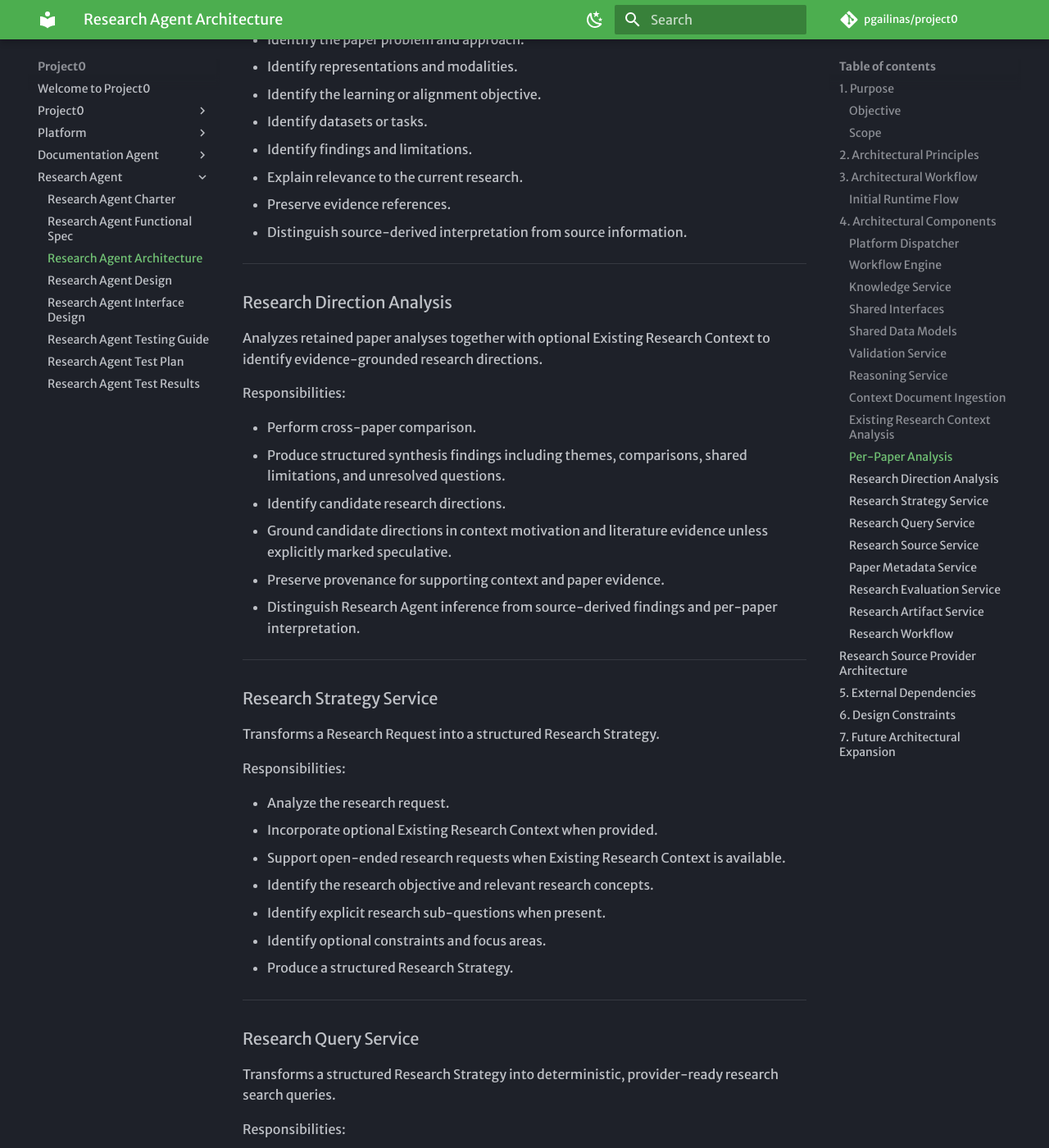
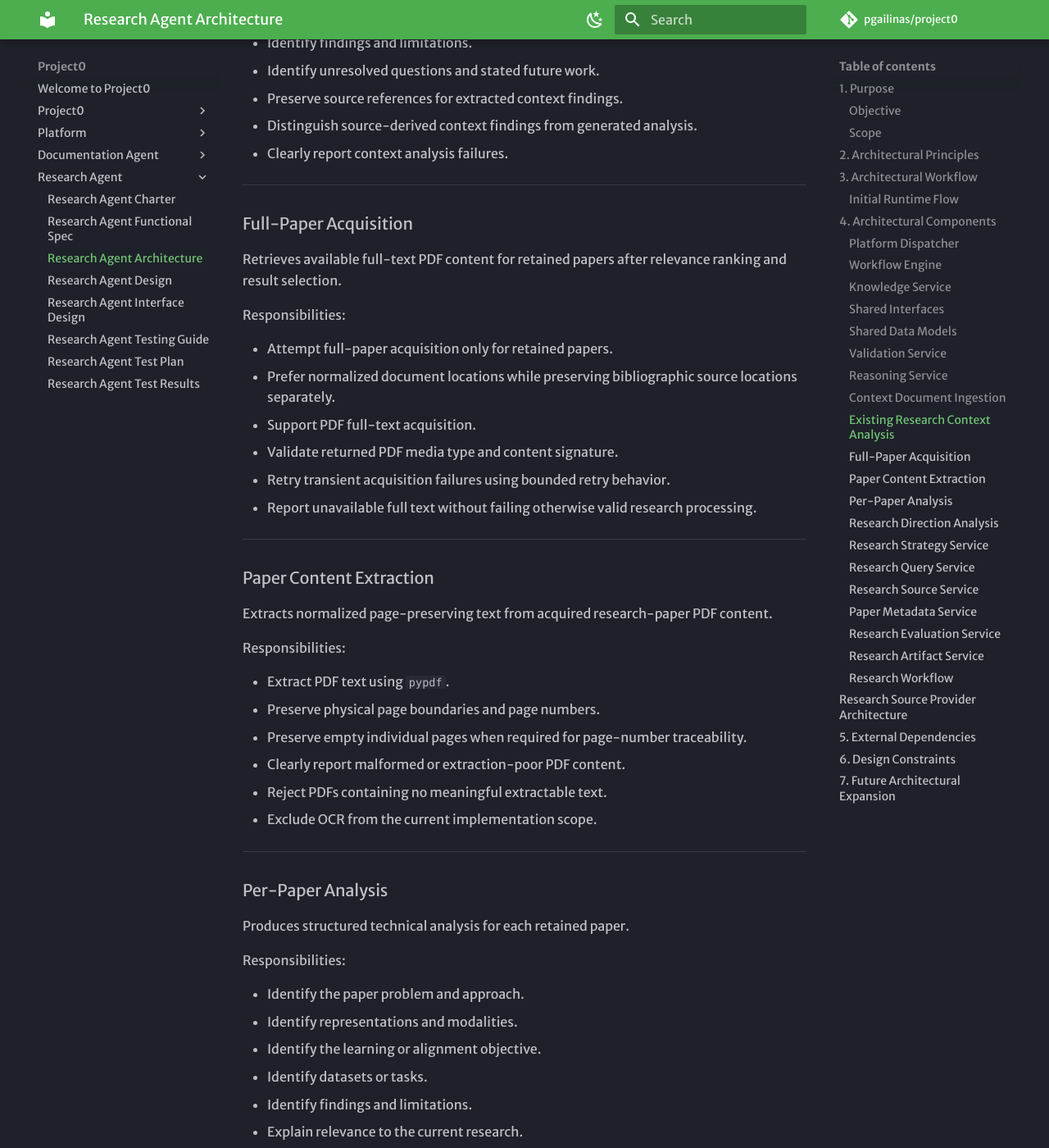
Before and after one commit to pgailinas/project0, an MkDocs documentation site: the page built from docs/agents/research/Research_Agent_Architecture.md, in a window 1280 px wide and 1400 px high, scrolled down 9217 px. Shown: the whole window at 82% size. Built offline with MkDocs 1.6.1 and Material for MkDocs 9.7.7, drawn with Linux system fonts in a browser that asks for light colours; some web fonts are replaced; comment, search, counter and statistics services are not loaded; some of the changed text lies outside the part shown.

Commit message:
Doc updates for Research Agent

```diff
--- a/docs/agents/research/Research_Agent_Architecture.md
+++ b/docs/agents/research/Research_Agent_Architecture.md
@@ -91,6 +91,8 @@ flowchart TD
     G["Knowledge Service"]
     H["Research Evaluation Service"]
     I["Reasoning Service"]
+    O["Full-Paper Acquisition"]
+    R["Paper Content Extraction"]
     M["Per-Paper Analysis"]
     N["Research Direction Analysis"]
     J["Research Artifact Service"]
@@ -112,7 +114,9 @@ flowchart TD
     F --> G
     G --> H
     H --> I
-    I --> M
+    I --> O
+    O --> R
+    R --> M
     M --> N
     N --> J
     J --> K
@@ -143,19 +147,24 @@ flowchart TD
     the configured maximum number of results.
 13. The Reasoning Service performs AI-assisted research analysis where
     required.
-14. Structured Per-Paper Analysis interprets each retained paper using
-    available source evidence.
-15. Research Direction Analysis performs cross-paper comparison and
+14. Full-paper acquisition attempts to retrieve available PDF content for
+    each retained paper.
+15. Paper content extraction preserves physical PDF page boundaries and
+    page numbers for available full-text evidence.
+16. Structured Per-Paper Analysis interprets each retained paper using
+    full-text evidence when available and explicitly falls back to
+    metadata and abstract analysis when full text is unavailable.
+17. Research Direction Analysis performs cross-paper comparison and
     identifies candidate research directions grounded in existing
     research context and literature evidence.
-16. The Research Artifact Service generates structured research
+18. The Research Artifact Service generates structured research
     artifacts from the retained evaluations and analyses.
-17. Source and citation information is preserved with generated research
+19. Source and citation information is preserved with generated research
     artifacts.
-18. The Validation Service validates required artifact structure and
+20. The Validation Service validates required artifact structure and
     source information.
-19. The Research Workflow returns a structured Research Result.
-20. Research results are presented for human review through the
+21. The Research Workflow returns a structured Research Result.
+22. Research results are presented for human review through the
     Dashboard Framework.
 
 ------------------------------------------------------------------------
@@ -315,6 +324,41 @@ Responsibilities:
 
 ------------------------------------------------------------------------
 
+### Full-Paper Acquisition
+
+Retrieves available full-text PDF content for retained papers after
+relevance ranking and result selection.
+
+Responsibilities:
+
+-   Attempt full-paper acquisition only for retained papers.
+-   Prefer normalized document locations while preserving bibliographic
+    source locations separately.
+-   Support PDF full-text acquisition.
+-   Validate returned PDF media type and content signature.
+-   Retry transient acquisition failures using bounded retry behavior.
+-   Report unavailable full text without failing otherwise valid research
+    processing.
+
+------------------------------------------------------------------------
+
+### Paper Content Extraction
+
+Extracts normalized page-preserving text from acquired research-paper
+PDF content.
+
+Responsibilities:
+
+-   Extract PDF text using `pypdf`.
+-   Preserve physical page boundaries and page numbers.
+-   Preserve empty individual pages when required for page-number
+    traceability.
+-   Clearly report malformed or extraction-poor PDF content.
+-   Reject PDFs containing no meaningful extractable text.
+-   Exclude OCR from the current implementation scope.
+
+------------------------------------------------------------------------
+
 ### Per-Paper Analysis
 
 Produces structured technical analysis for each retained paper.
@@ -328,6 +372,9 @@ Responsibilities:
 -   Identify findings and limitations.
 -   Explain relevance to the current research.
 -   Preserve evidence references.
+-   Use full-text evidence with page-level provenance when available.
+-   Explicitly identify metadata and abstract fallback analysis when full
+    text is unavailable.
 -   Distinguish source-derived interpretation from source information.
 
 ------------------------------------------------------------------------
@@ -441,6 +488,13 @@ Responsibilities:
 -   Identify potential research gaps.
 -   Support experiment planning analysis.
 -   Preserve references to supporting research sources.
+-   Evaluate papers in bounded batches of five.
+-   Require one validated evaluation for each supplied paper.
+-   Preserve valid partial evaluations and retry only missing papers when
+    an otherwise valid provider response omits expected source
+    identifiers.
+-   Retry the complete batch when source identity is unknown or
+    duplicated.
 
 ------------------------------------------------------------------------
 
@@ -482,7 +536,10 @@ Responsibilities:
 -   Preserve all discovered source references for traceability.
 -   Rank evaluated papers by relevance and retain the configured maximum
     number of results.
--   Generate per-paper analyses from retained evaluations.
+-   Acquire and extract available full-text PDF content only for retained
+    papers.
+-   Generate per-paper analyses from retained evaluations using full-text
+    evidence when available and metadata or abstract fallback otherwise.
 -   Coordinate Research Direction Analysis across retained paper
     analyses and optional Existing Research Context.
 -   Generate research artifacts from retained evaluations and analyses.
@@ -578,6 +635,7 @@ The Research Agent interacts with:
     -   OpenAlex research source provider
     -   OpenReview research source provider
 -   Technical paper metadata
+-   Available full-text research-paper PDF content
 -   Project0 repository knowledge
 -   Existing research artifacts
 -   Optional text-based PDF, Markdown, and plain-text Existing Research
@@ -607,6 +665,11 @@ The Research Agent interacts with:
     distinguishable.
 -   Image-only or scanned PDF context documents requiring OCR are outside
     the current implementation scope.
+-   Full-paper analysis shall use page-preserving PDF extraction when
+    available and shall explicitly identify metadata or abstract fallback
+    analysis when full text is unavailable.
+-   OCR processing of research-paper PDFs is outside the current
+    implementation scope.
 -   Platform components shall communicate through typed interfaces.
 -   Shared data models shall define information exchanged between
     components.
```
Also changed, not shown: docs/agents/research/Research_Agent_Functional_Spec.md (+18 -0 lines), docs/agents/research/Research_Agent_Test_Results.md (+36 -7 lines), docs/project/Implementation_Roadmap.md (+15 -0 lines), docs/project/Implementation_Status.md (+17 -15 lines).
